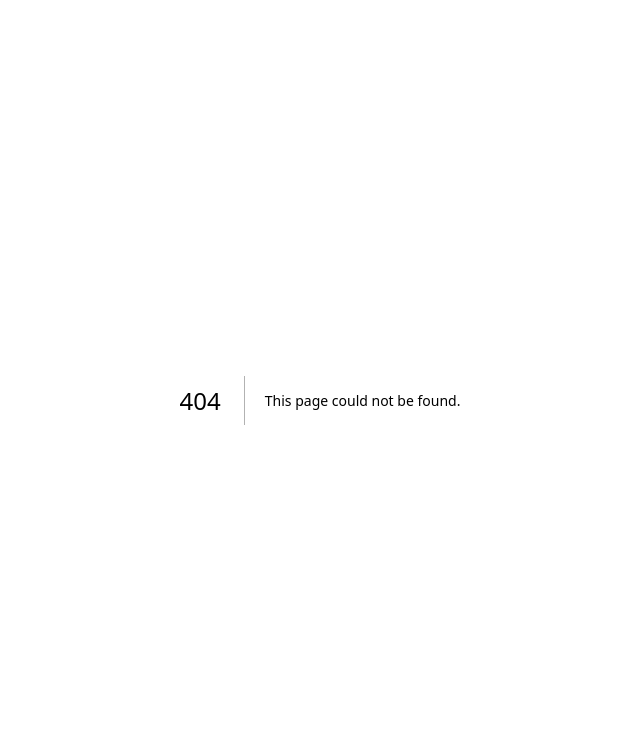
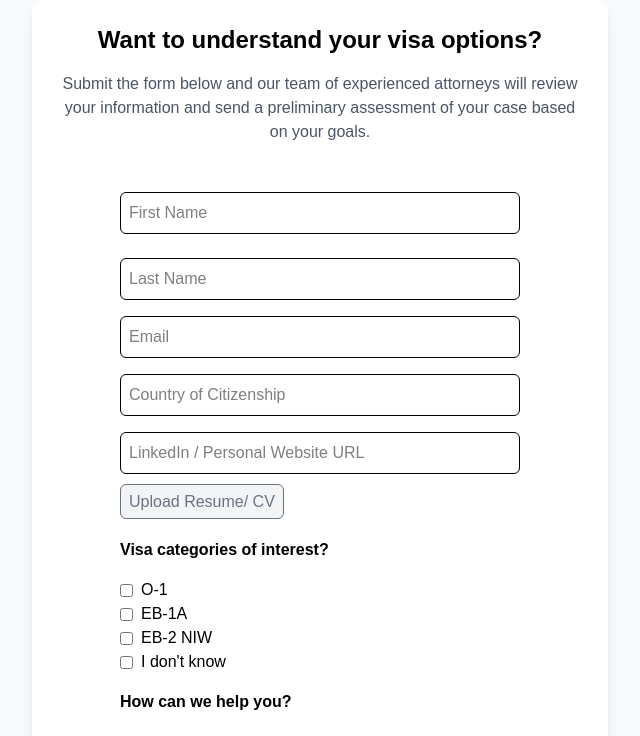
Before and after one commit to pj499/alma-app, a Next.js app in the folder alma-leads-app/: page /lead_form in a window 1280 px wide. Before the commit this address had no page. Shown: the top 736 px of the page, without its empty margins (320-960 px from the left). Built offline with nearby package versions, Linux system fonts and the light colour scheme.

Commit message:
Added page for leads form

```diff
--- /dev/null
+++ b/alma-leads-app/src/app/lead_form/page.tsx
@@ -0,0 +1,8 @@
+"use client";
+import LeadForm from "@/components/LeadForm";
+
+export default function LeadFormPage() {
+    return (
+            <LeadForm />
+    );
+}
```
